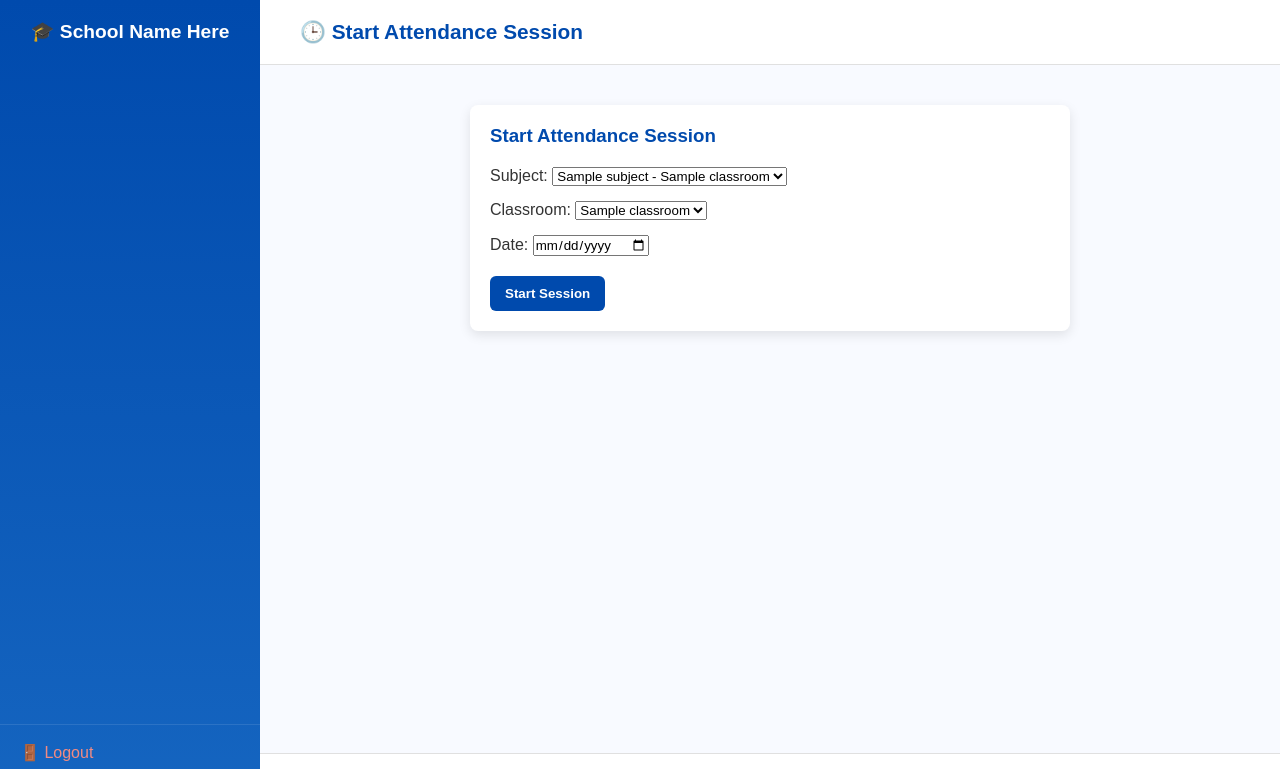
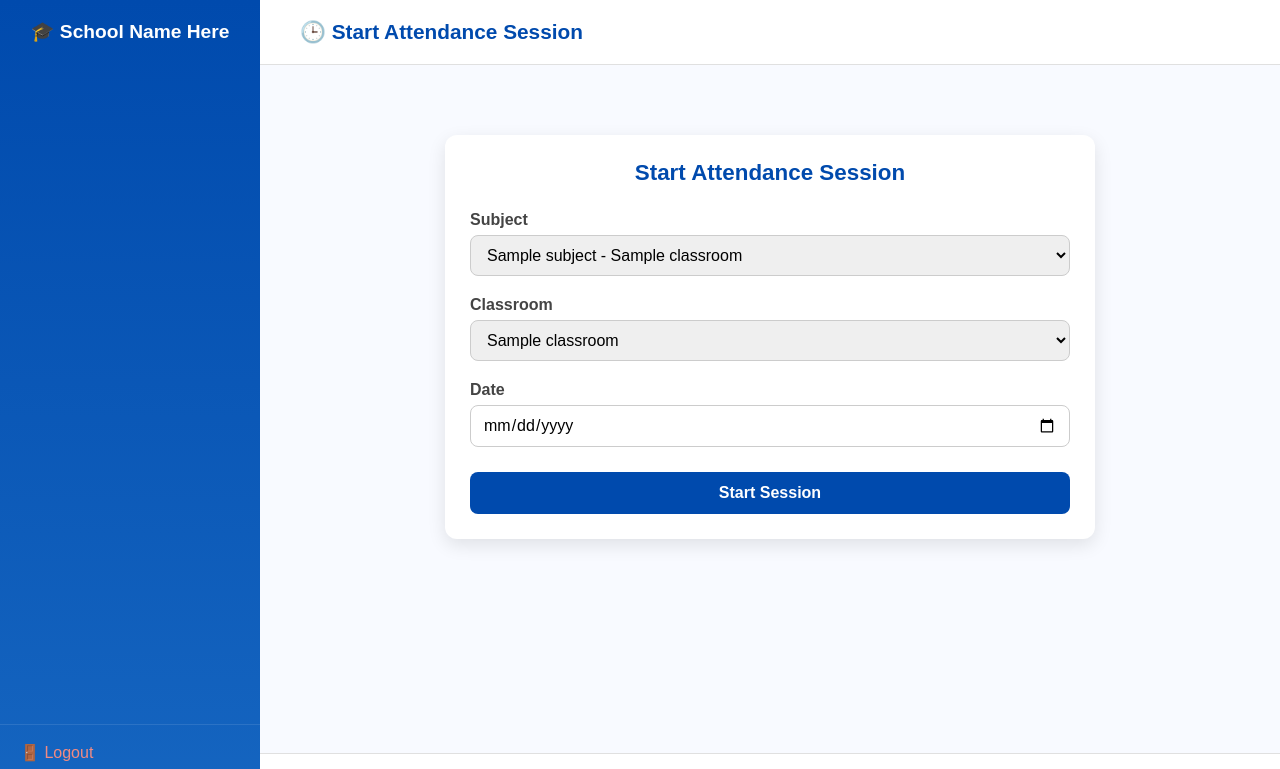
Before and after one commit to mohammedshamsudeen310-art/SMS, a Django app: page /attendance/start-session/ in a window 1280 px wide. Shown: the top 769 px of the page. Run offline with Django 5.2, Linux system fonts and the light colour scheme; a user stored in the database is signed in; tables that the repository leaves empty hold one stand-in row (values such as "Sample post").

Commit message:
update entire project with latest changes

```diff
--- a/attendance/views.py
+++ b/attendance/views.py
@@ -46,6 +46,8 @@ def start_attendance_session(request):
 # =========================================
 # 2️⃣ Take Attendance
 # =========================================
+from django.contrib import messages
+
 @login_required
 def take_attendance(request, session_id):
     try:
@@ -54,7 +56,12 @@ def take_attendance(request, session_id):
         if not hasattr(user, "teacher_profile"):
             return HttpResponseForbidden("Only teachers can take attendance.")
 
-        session = get_object_or_404(AttendanceSession, id=session_id, teacher=user.teacher_profile)
+        session = get_object_or_404(
+            AttendanceSession,
+            id=session_id,
+            teacher=user.teacher_profile
+        )
+
         form = AttendanceRecordForm(request.POST or None, session=session)
 
         if request.method == "POST" and form.is_valid():
@@ -68,13 +75,22 @@ def take_attendance(request, session_id):
                         student=student,
                         defaults={"status": value}
                     )
-            return redirect("teacher_dashboard")  # Redirect to teacher dashboard after saving
 
-        return render(request, "attendance/take_attendance.html", {"form": form, "session": session})
+            # ✅ SUCCESS MESSAGE
+            messages.success(request, "Attendance submitted successfully ✔️")
+
+            return redirect("teacher_dashboard")
+
+        return render(request, "attendance/take_attendance.html", {
+            "form": form,
+            "session": session
+        })
 
     except Exception as e:
         logger.error(f"Error in take_attendance: {e}", exc_info=True)
-        return HttpResponseServerError("An unexpected error occurred while taking attendance.")
+        return HttpResponseServerError(
+            "An unexpected error occurred while taking attendance."
+        )
 
 
 from django.contrib.auth.decorators import login_required
--- a/templates/attendance/start_session.html
+++ b/templates/attendance/start_session.html
@@ -4,29 +4,88 @@
 {% block header %}🕒 Start Attendance Session{% endblock %}
 
 {% block content %}
-<div class="card" style="padding:20px; max-width:600px; margin:auto; background:#fff; border-radius:8px; box-shadow:0 4px 12px rgba(0,0,0,0.1);">
-    <h3 style="margin-bottom:20px; color:#004aad;">Start Attendance Session</h3>
+<div style="
+    padding:25px;
+    max-width:650px;
+    margin:30px auto;
+    background:#ffffff;
+    border-radius:12px;
+    box-shadow:0 6px 18px rgba(0,0,0,0.1);
+">
+
+    <h3 style="
+        margin-bottom:25px;
+        color:#004aad;
+        font-size:1.4rem;
+        font-weight:600;
+        text-align:center;
+    ">
+        Start Attendance Session
+    </h3>
 
     <form method="post">
         {% csrf_token %}
-        <div style="display:flex; flex-direction:column; gap:15px;">
-            <div>
-                {{ form.subject.label_tag }}
+
+        <div style="
+            display:flex;
+            flex-direction:column;
+            gap:20px;
+        ">
+            <div style="display:flex; flex-direction:column;">
+                <label style="margin-bottom:6px; font-weight:600; color:#444;">
+                    {{ form.subject.label }}
+                </label>
                 {{ form.subject }}
             </div>
-            <div>
-                {{ form.classroom.label_tag }}
+
+            <div style="display:flex; flex-direction:column;">
+                <label style="margin-bottom:6px; font-weight:600; color:#444;">
+                    {{ form.classroom.label }}
+                </label>
                 {{ form.classroom }}
             </div>
-            <div>
-                {{ form.date.label_tag }}
+
+            <div style="display:flex; flex-direction:column;">
+                <label style="margin-bottom:6px; font-weight:600; color:#444;">
+                    {{ form.date.label }}
+                </label>
                 {{ form.date }}
             </div>
         </div>
 
-        <button type="submit" style="margin-top:20px; padding:10px 15px; background:#004aad; color:#fff; border:none; border-radius:6px; cursor:pointer; font-weight:600;">
+        <button type="submit" style="
+            margin-top:25px;
+            padding:12px 18px;
+            background:#004aad;
+            color:white;
+            border:none;
+            border-radius:8px;
+            font-weight:600;
+            cursor:pointer;
+            width:100%;
+            font-size:1rem;
+            transition:0.3s;
+        ">
             Start Session
         </button>
     </form>
 </div>
+
+<style>
+/* Inline-friendly input styling */
+input, select {
+    padding:10px 12px;
+    border:1px solid #ccc;
+    border-radius:8px;
+    font-size:1rem;
+    transition:0.3s;
+}
+
+input:focus, select:focus {
+    border-color:#004aad;
+    outline:none;
+    box-shadow:0 0 6px rgba(0,74,173,0.25);
+}
+</style>
+
 {% endblock %}
```
